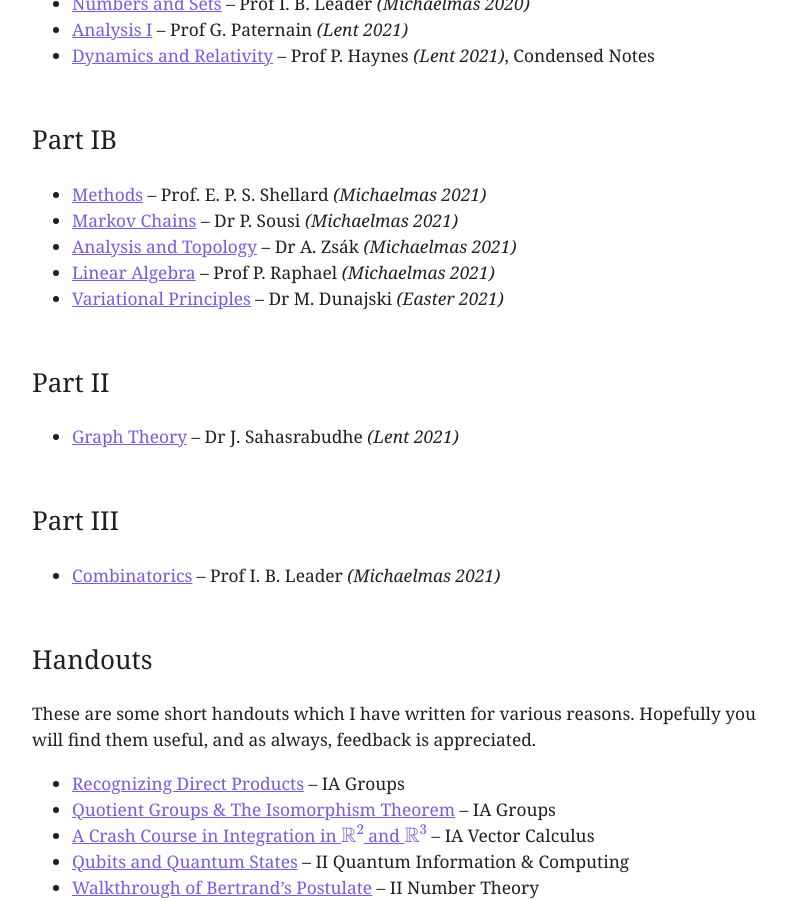
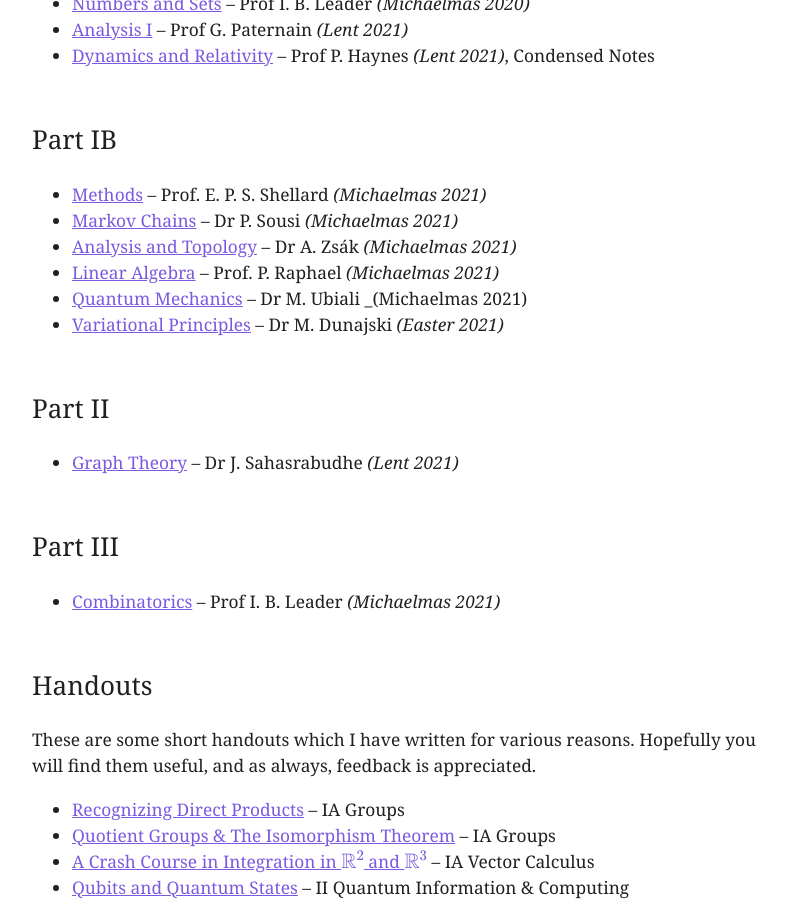
Before and after one commit to ak2316-cam/website, a Jekyll site: the page built from src/lecture-notes.md, in a window 1280 px wide and 900 px high, scrolled down 518 px. Shown: the whole window, without its empty margins (233-1019 px from the left). Built offline with Jekyll 4.4.1, drawn with Linux system fonts in a browser that asks for light colours.

Commit message:
Add link to quantum mechanics lectures

```diff
--- a/src/lecture-notes.md
+++ b/src/lecture-notes.md
@@ -19,7 +19,8 @@ It is likely that there are errors, which can be assumed to be mine. I welcome a
 - [Methods](/files/ib-methods/methods.pdf) -- Prof. E. P. S. Shellard _(Michaelmas 2021)_
 - [Markov Chains](/files/ib-markov-chains/markov-chains.pdf) -- Dr P. Sousi _(Michaelmas 2021)_
 - [Analysis and Topology](/files/ib-analysis-and-topology/analysis-and-topology.pdf) -- Dr A. Zsák _(Michaelmas 2021)_
-- [Linear Algebra](/files/ib-linear-algebra/linear-algebra.pdf) -- Prof P. Raphael _(Michaelmas 2021)_
+- [Linear Algebra](/files/ib-linear-algebra/linear-algebra.pdf) -- Prof. P. Raphael _(Michaelmas 2021)_
+- [Quantum Mechanics](/files/ib-quantum-mechanics/quantum-mechanics.pdf) -- Dr M. Ubiali \_(Michaelmas 2021)
 - [Variational Principles](/files/ib-variational-principles/variational-principles.pdf) -- Dr M. Dunajski _(Easter 2021)_
 
 ## Part II
```
